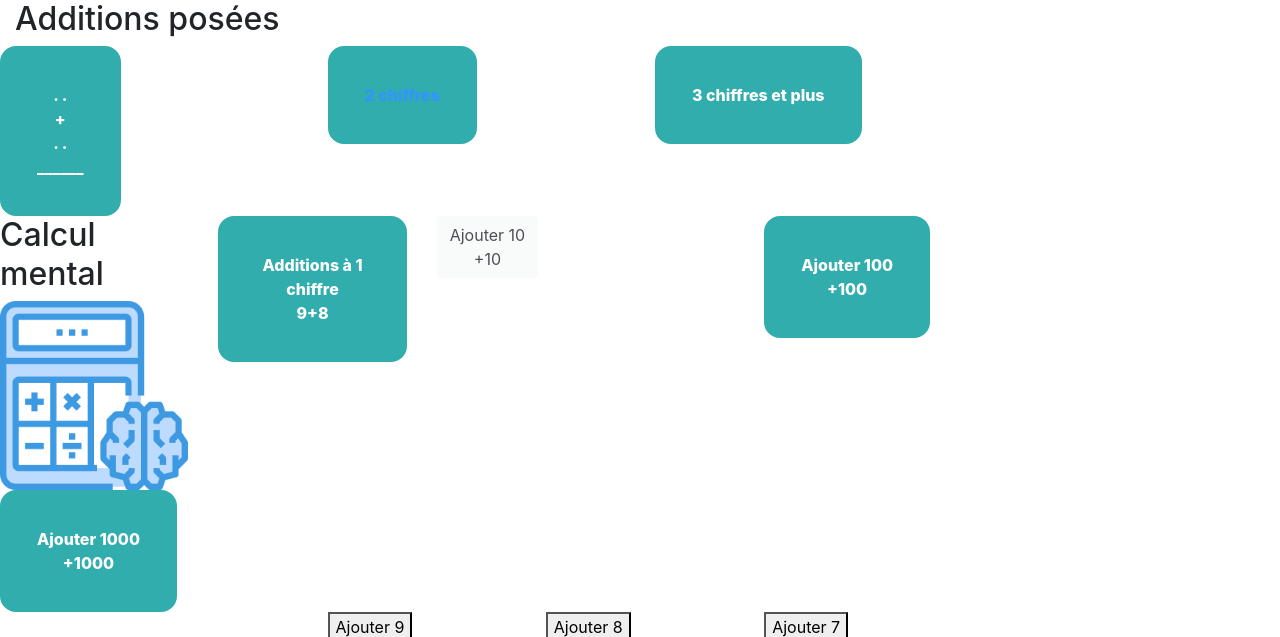
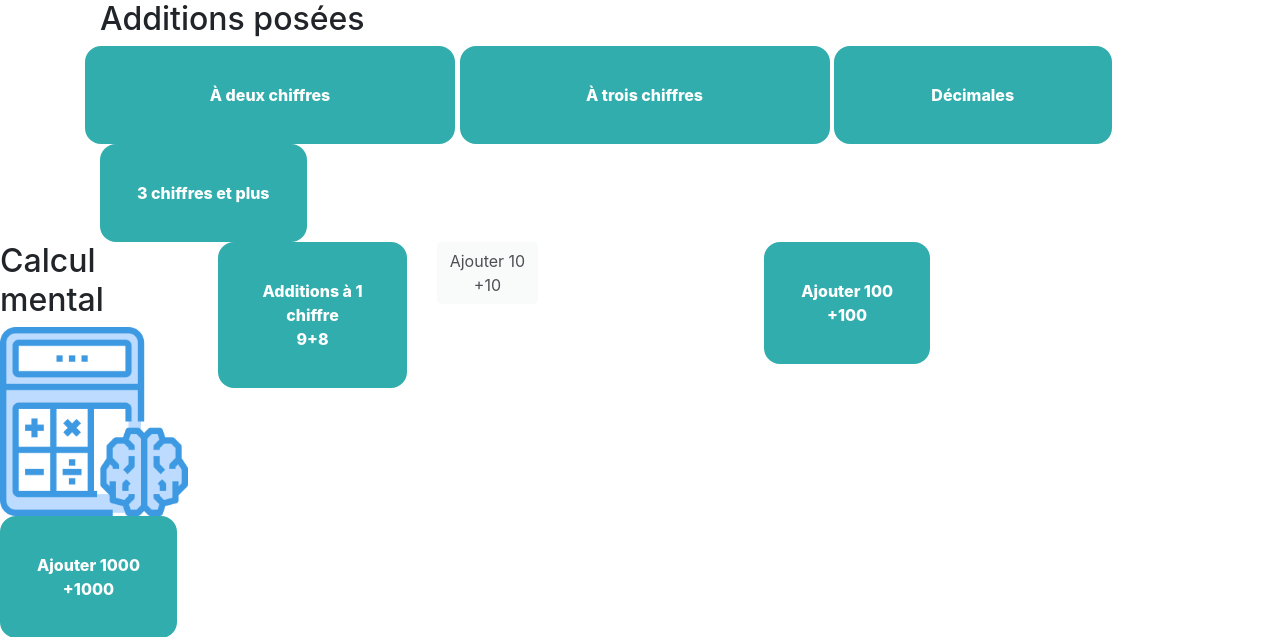
Before and after one commit to vcoquinot/jerevise, a PHP site: page /jerevise/addition.php in a window 1280 px wide. Shown: the part 56-693 px from the top of the page. Run offline with PHP 8.4, Linux system fonts and the light colour scheme.

Commit message:
layout addition

```diff
--- a/addition.php
+++ b/addition.php
@@ -28,24 +28,23 @@
       <header class="row justify-content-center">
         <h1>Les additions</h1>
       </header>
+         <div class="container">
           <div class="row">
-            <div class="col-lg-offset-1 col-lg-3 col-md-3 col-6">
+            <div class="col-lg-6 col-md-3 col-6">
               <h2 class="col-lg-12">Additions posées</h2>
             </div>
           </div>
           <div class="row">
-            <div class="col-lg-offset-1 col-lg-3">
-              <!--!!!!!!!!!!!!!!!!!!!!!!!!!pas un bouton !!!-->
-              <!--!!!!!!!!!!!!!!!!!!!!!!!!!REVOIR !!!-->
-              <!--!!!!!!!!!!!!!!!!!!!!!!!!!REVOIR !!!-->
-              <a href="addition_posee_deux_chiffres.php"><button class="addition"> . . <br/> + <br/>   . .<br/> ______</button>
-            </a></div>
-            <div class="col-lg-3 col-md-3 col-6">
-              <!--!!!!!!!!!!!!!!!!!!!!!!!!!LIEN !!!-->
-              <!--!!!!!!!!!!!!!!!!!!!!!!!!!LIEN !!!-->
-              <!--!!!!!!!!!!!!!!!!!!!!!!!!!REVOIR !!!-->
-               <button class="addition"><a href="addition_posee_part1.php">2 chiffres</a></button>
+            <div class="col-lg-12">
+              <a href="addition_posee_deux_chiffres.php"><button class="addition  col-lg-4">À deux chiffres</button></a>
+              <a href="addition_posee_trois_chiffres.php"><button class="addition col-lg-4">À trois chiffres</button></a>
+              <a href="addition_decimales.php"><button class="addition col-lg-3">Décimales</button></a>
             </div>
+          </div>
+
+
+
+
             <div class="col-lg-3 col-md-3 col-6">
               <a href="addition_posee_trois_chiffres"> <button class="addition">3 chiffres et plus</button></a>
             </div>
--- a/style1.css
+++ b/style1.css
@@ -35,7 +35,7 @@ button:hover {
   }
 
 
-/*maths/additions*/
+/*maths-------- additions*/
 .addition{
   border: solid 5px #009999;
   border-radius: 1rem;
@@ -46,6 +46,7 @@ button:hover {
   font-weight: 800;
 
 }
+
 #number{
   border: solid 1px grey;
 }
```
